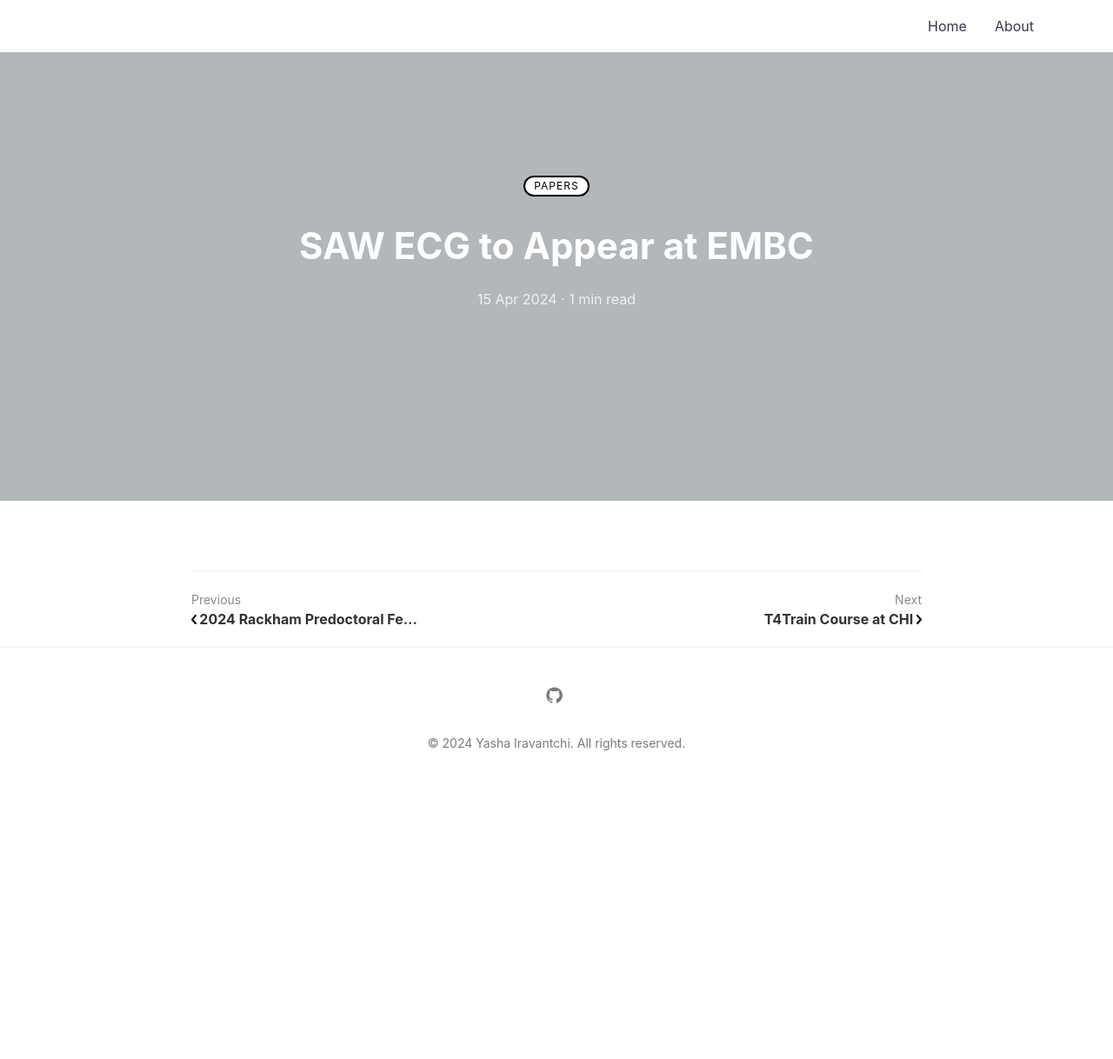
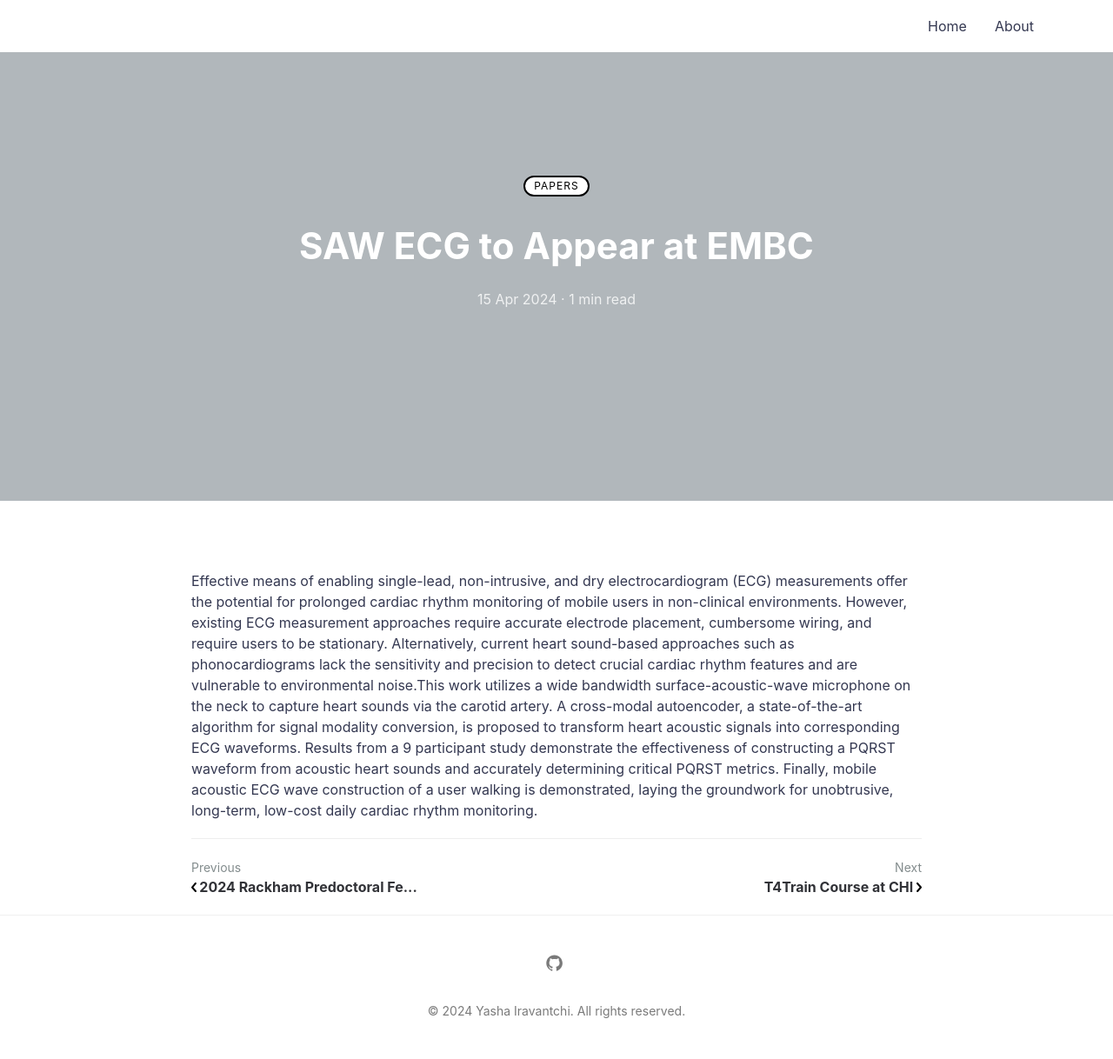
Before and after one commit to yashairavantchi/yashairavantchi.github.io, a Jekyll site: the page built from _posts/2024-04-15-SAWECG.md, in a window 1280 px wide. Shown: the whole page at 87% size. Built offline with Jekyll 4.4.1, drawn with Linux system fonts in a browser that asks for light colours; a script that is not in the unit is left out; before the commit the page ends 910 px from its top, so only the background shows below that.

Commit message:
Update 2024-04-15-SAWECG.md

```diff
--- a/_posts/2024-04-15-SAWECG.md
+++ b/_posts/2024-04-15-SAWECG.md
@@ -5,3 +5,5 @@ featured-img:
 mathjax: true
 category: Papers
 ---
+
+Effective means of enabling single-lead, non-intrusive, and dry electrocardiogram (ECG) measurements offer the potential for prolonged cardiac rhythm monitoring of mobile users in non-clinical environments. However, existing ECG measurement approaches require accurate electrode placement, cumbersome wiring, and require users to be stationary. Alternatively, current heart sound-based approaches such as phonocardiograms lack the sensitivity and precision to detect crucial cardiac rhythm features and are vulnerable to environmental noise.This work utilizes a wide bandwidth surface-acoustic-wave microphone on the neck to capture heart sounds via the carotid artery. A cross-modal autoencoder, a state-of-the-art algorithm for signal modality conversion,  is proposed to transform heart acoustic signals into corresponding ECG waveforms. Results from a 9 participant study demonstrate the effectiveness of constructing a PQRST waveform from acoustic heart sounds and accurately determining critical PQRST metrics. Finally, mobile acoustic ECG wave construction of a user walking is demonstrated, laying the groundwork for unobtrusive, long-term, low-cost daily cardiac rhythm monitoring.
```
